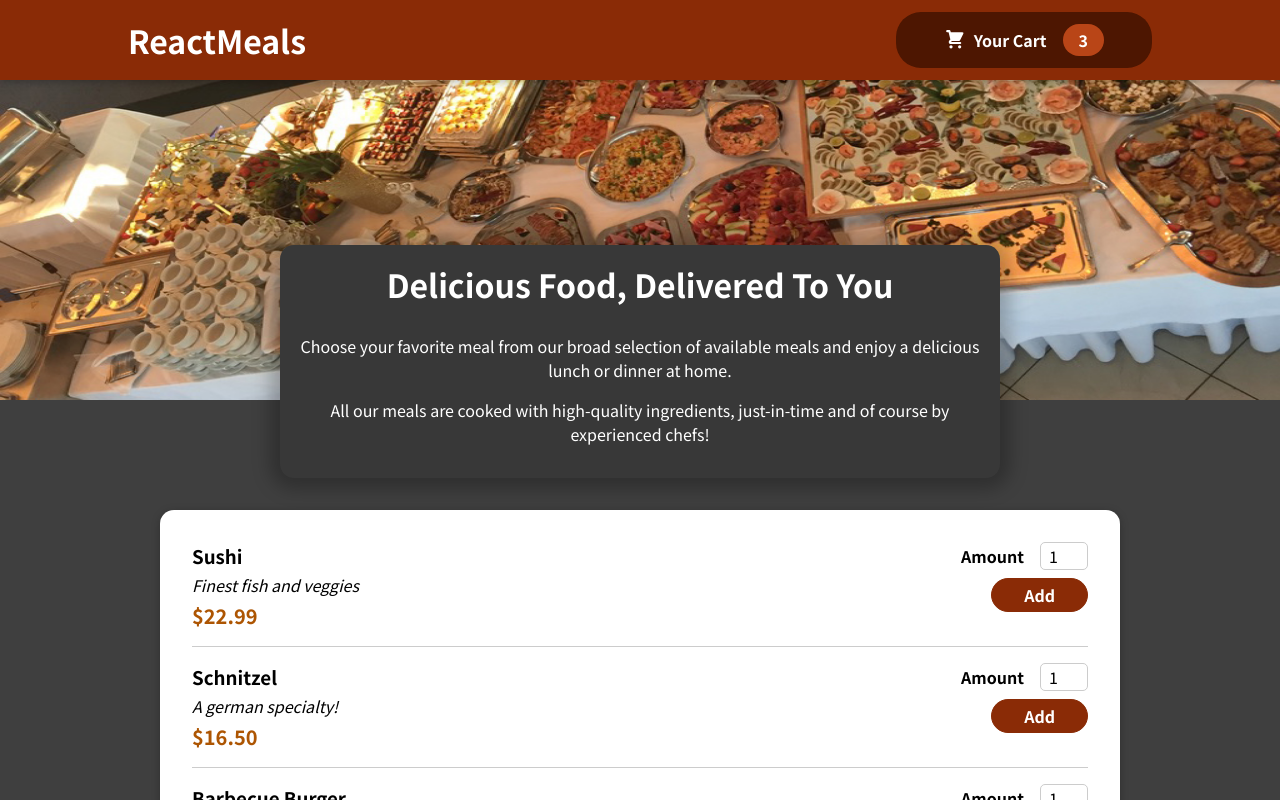
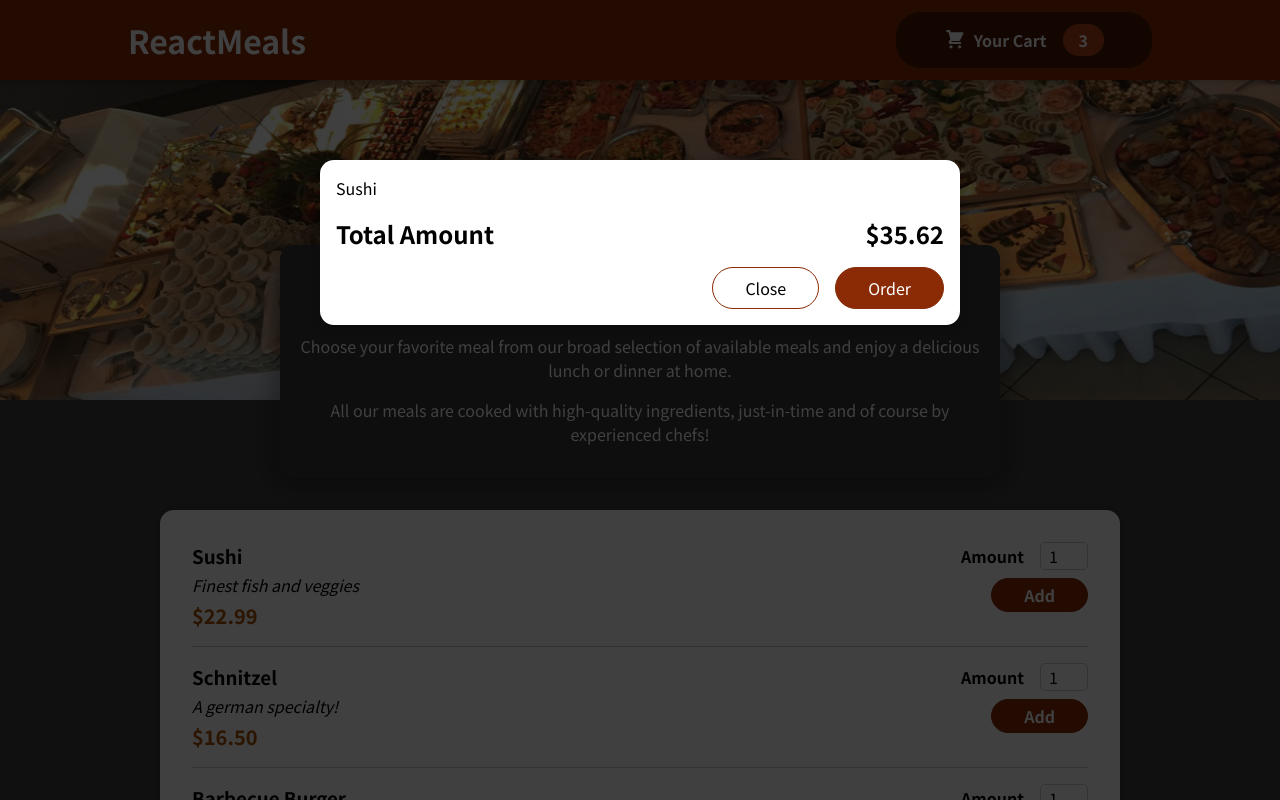
Before and after one commit to davmz/Food-Order-App, a JavaScript app: page / in a window 1280 px wide. Shown: the top 800 px of the page. Built offline with nearby package versions, Linux system fonts and the light colour scheme.

Commit message:
Configured popup modal to display cart information based on the selected food item choices

```diff
--- a/public/index.html
+++ b/public/index.html
@@ -24,10 +24,12 @@
       work correctly both with client-side routing and a non-root public URL.
       Learn how to configure a non-root public URL by running `npm run build`.
     -->
-    <title>React App</title>
+    <title>ReactMeals</title>
   </head>
   <body>
     <noscript>You need to enable JavaScript to run this app.</noscript>
+    <div id="overlays"></div>
+
     <div id="root"></div>
     <!--
       This HTML file is a template.
--- a/src/App.js
+++ b/src/App.js
@@ -1,9 +1,12 @@
+import Cart from "./components/Cart/Cart";
 import Meals from "./components/Meals/Meals";
 import Header from "./components/Layout/Header";
 
 function App() {
   return (
     <>
+      <Cart />
+
       <Header />
 
       <main>
--- a/src/components/Cart/Cart.js
+++ b/src/components/Cart/Cart.js
@@ -1,3 +1,5 @@
+import Modal from "../UI/Modal";
+
 import classes from "./Cart.module.css";
 
 /**
@@ -14,7 +16,7 @@
 
     return (
         <>
-            <div>
+            <Modal>
                 {cartItems}
 
                 <div className={classes.total}>
@@ -26,7 +28,7 @@
                     <button className={classes["button--all"]}>Close</button>
                     <button className={classes.button}>Order</button>
                 </div>
-            </div>
+            </Modal>
         </>
     );
 };
--- /dev/null
+++ b/src/components/UI/Modal.js
@@ -0,0 +1,45 @@
+import ReactDOM from "react-dom";
+
+import classes from "./Modal.module.css";
+
+const Backdrop = (props) => {
+    return (
+        <>
+            <div className={classes.backdrop} />
+        </>
+    )
+};
+
+const ModalOverlay = (props) => {
+    return (
+        <>
+            <div className={classes.modal}>
+                <div className={classes.content}>
+                    {props.children}
+                </div>
+            </div>
+        </>
+    )
+};
+
+const portalElement = document.getElementById("overlays");
+
+/**
+ * Returns the Modal component.
+ *
+ * @returns The Modal component.
+ */
+const Modal = (props) => {
+    return (
+        <>
+            {ReactDOM.createPortal(<Backdrop />, portalElement)}
+
+            {ReactDOM.createPortal(
+                <ModalOverlay>{props.children}</ModalOverlay>,
+                portalElement
+            )}
+        </>
+    );
+};
+
+export default Modal;
--- /dev/null
+++ b/src/components/UI/Modal.module.css
@@ -0,0 +1,41 @@
+.backdrop {
+    top: 0;
+    left: 0;
+    width: 100%;
+    z-index: 20;
+    height: 100vh;
+    position: fixed;
+    background-color: rgba(0, 0, 0, 0.75);
+}
+
+.modal {
+    left: 5%;
+    top: 20vh;
+    width: 90%;
+    z-index: 30;
+    padding: 1rem;
+    position: fixed;
+    border-radius: 14px;
+    background-color: white;
+    box-shadow: 0 2px 8px rgba(0, 0, 0, 0.25);
+    animation: slide-down 300ms ease-out forwards;
+}
+
+@media (min-width: 768px) {
+    .modal {
+        width: 40rem;
+        left: calc(50% - 20rem);
+    }
+}
+
+@keyframes slide-down {
+    from {
+        opacity: 0;
+        transform: translateY(-3rem);
+    }
+
+    to {
+        opacity: 1;
+        transform: translateY(0);
+    }
+}
```
